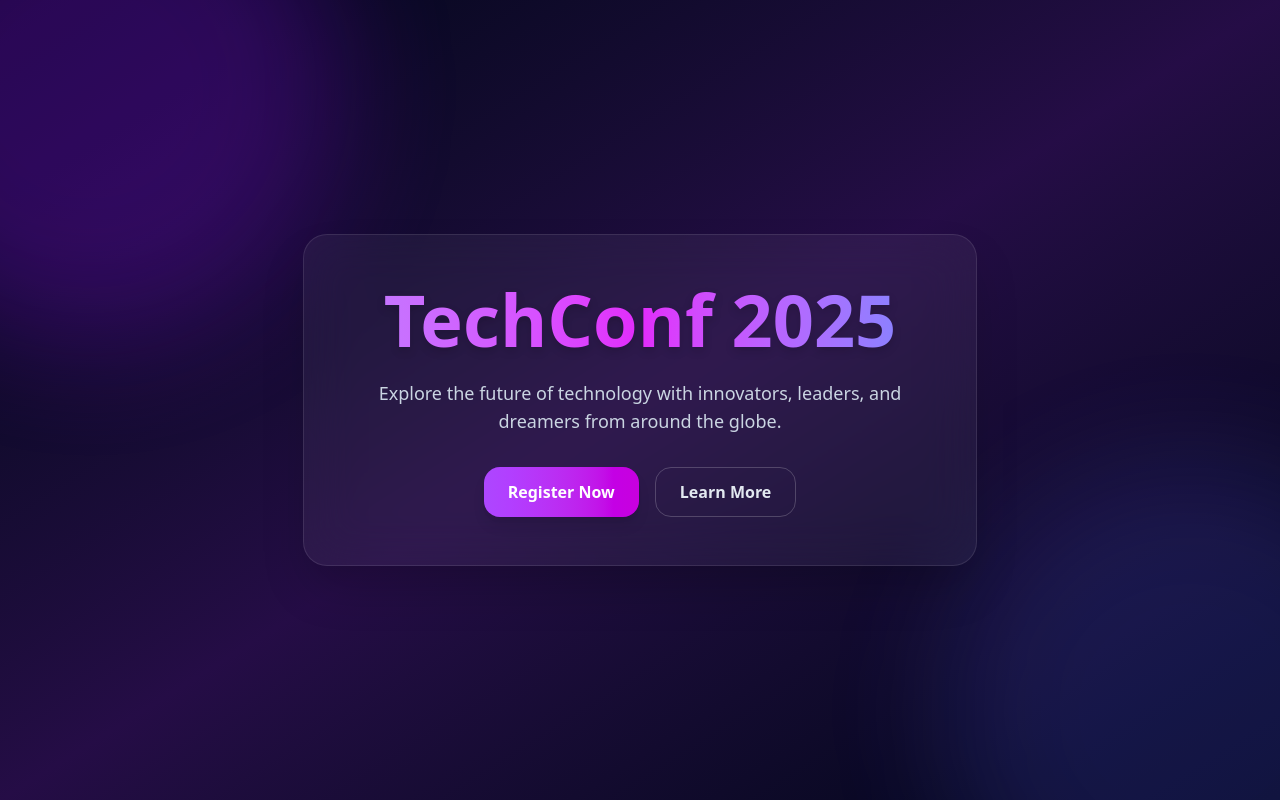
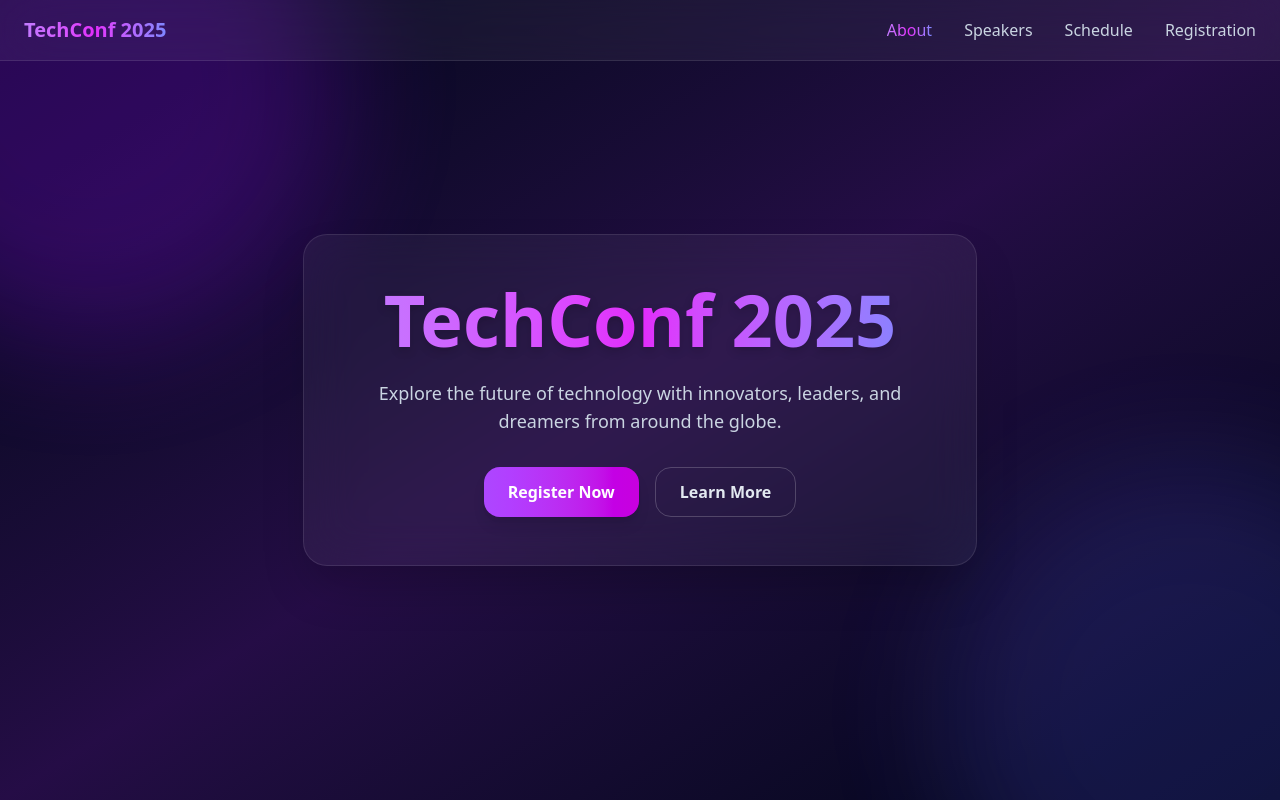
Before and after one commit to Haikalmuh/LandingPage-GlassStyle, a Next.js app: page / in a window 1280 px wide. Shown: the top 800 px of the page. Built offline with nearby package versions, Linux system fonts and the light colour scheme.

Commit message:
feat: navbar section

```diff
--- a/app/globals.css
+++ b/app/globals.css
@@ -1 +1,5 @@
 @import 'tailwindcss';
+
+html {
+  scroll-behavior: smooth;
+}
--- a/app/page.tsx
+++ b/app/page.tsx
@@ -4,10 +4,12 @@ import Speakers from "@/components/Speakers";
 import Schedule from "@/components/Schedule";
 import Registration from "@/components/Registration";
 import Footer from "@/components/Footer";
+import Navbar from "@/components/Navbar";
 
 export default function Home() {
   return (
     <main className="flex flex-col bg-slate-950 text-white">
+      <Navbar />
       <Hero />
       <About />
       <Speakers />
--- a/components/Footer.tsx
+++ b/components/Footer.tsx
@@ -1,7 +1,7 @@
 "use client";
 
 import { motion } from "framer-motion";
-import { Github, Twitter, Linkedin } from "lucide-react";
+import { Github, Twitter, Linkedin, Instagram } from "lucide-react";
 
 export default function Footer() {
   return (
@@ -43,6 +43,14 @@ export default function Footer() {
           {/* Socials */}
           <div className="flex gap-4">
             <a
+              href="https://instagram.com/"
+              target="_blank"
+              rel="noopener noreferrer"
+              className="p-2 rounded-full bg-white/5 border border-white/10 text-slate-300 hover:text-purple-400 hover:bg-white/10 transition"
+            >
+              <Instagram className="w-5 h-5" />
+            </a>
+            <a
               href="https://twitter.com/"
               target="_blank"
               rel="noopener noreferrer"
--- /dev/null
+++ b/components/Navbar.tsx
@@ -0,0 +1,114 @@
+"use client";
+
+import { useState, useEffect } from "react";
+import { motion } from "framer-motion";
+import { Menu, X } from "lucide-react";
+import { cn } from "@/utils/cn";
+
+const navLinks = [
+  { name: "About", href: "#about" },
+  { name: "Speakers", href: "#speakers" },
+  { name: "Schedule", href: "#schedule" },
+  { name: "Registration", href: "#registration" },
+];
+
+export default function Navbar() {
+  const [isOpen, setIsOpen] = useState(false);
+  const [active, setActive] = useState<string>("");
+
+  useEffect(() => {
+    const handleObserver = (entries: IntersectionObserverEntry[]) => {
+      for (const entry of entries) {
+        if (entry.isIntersecting) {
+          setActive(`#${entry.target.id}`);
+        }
+      }
+    };
+
+    const observer = new IntersectionObserver(handleObserver, {
+      root: null,
+      rootMargin: "0px",
+      threshold: 0.6, // section dianggap aktif jika 60% terlihat
+    });
+
+    navLinks.forEach((link) => {
+      const section = document.querySelector(link.href);
+      if (section) observer.observe(section);
+    });
+
+    return () => observer.disconnect();
+  }, []);
+
+  return (
+    <motion.nav
+      initial={{ y: -80, opacity: 0 }}
+      animate={{ y: 0, opacity: 1 }}
+      transition={{ duration: 0.6 }}
+      className="fixed top-0 left-0 w-full z-50 backdrop-blur-xl bg-white/5 border-b border-white/10"
+    >
+      <div className="container mx-auto px-6 py-4 flex items-center justify-between">
+        {/* Brand */}
+        <a
+          href="#hero"
+          className="text-xl font-bold text-transparent bg-clip-text bg-gradient-to-r from-purple-400 via-fuchsia-500 to-indigo-400"
+        >
+          TechConf 2025
+        </a>
+
+        {/* Desktop Menu */}
+        <div className="hidden md:flex gap-8">
+          {navLinks.map((link) => (
+            <a
+              key={link.href}
+              href={link.href}
+              className={cn(
+                "transition font-medium",
+                active === link.href
+                  ? "text-transparent bg-clip-text bg-gradient-to-r from-purple-400 via-fuchsia-500 to-indigo-400"
+                  : "text-slate-300 hover:text-purple-400"
+              )}
+            >
+              {link.name}
+            </a>
+          ))}
+        </div>
+
+        {/* Mobile Menu Button */}
+        <button
+          className="md:hidden text-slate-300 hover:text-purple-400"
+          onClick={() => setIsOpen(!isOpen)}
+        >
+          {isOpen ? <X className="w-6 h-6" /> : <Menu className="w-6 h-6" />}
+        </button>
+      </div>
+
+      {/* Mobile Menu */}
+      {isOpen && (
+        <motion.div
+          initial={{ opacity: 0, y: -20 }}
+          animate={{ opacity: 1, y: 0 }}
+          transition={{ duration: 0.3 }}
+          className="md:hidden bg-slate-900/80 backdrop-blur-xl border-t border-white/10"
+        >
+          <div className="flex flex-col items-center py-6 space-y-4">
+            {navLinks.map((link) => (
+              <a
+                key={link.href}
+                href={link.href}
+                onClick={() => setIsOpen(false)}
+                className={cn(
+                  "transition font-medium",
+                  active === link.href
+                    ? "text-transparent bg-clip-text bg-gradient-to-r from-purple-400 via-fuchsia-500 to-indigo-400"
+                    : "text-slate-300 hover:text-purple-400"
+                )}
+              >
+                {link.name}
+              </a>
+            ))}
+          </div>
+        </motion.div>
+      )}
+    </motion.nav>
+  );
+}
```
